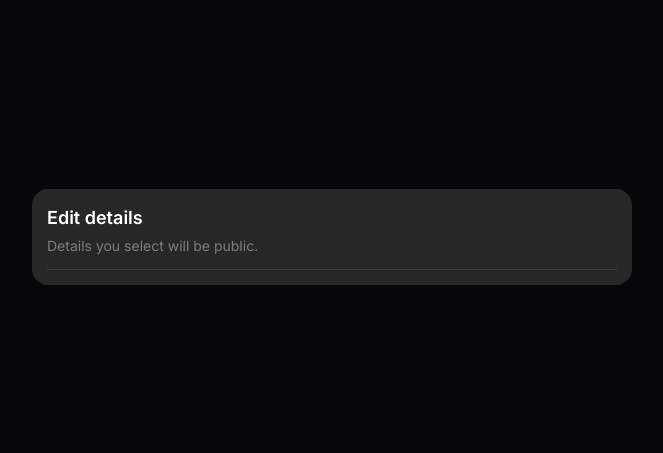
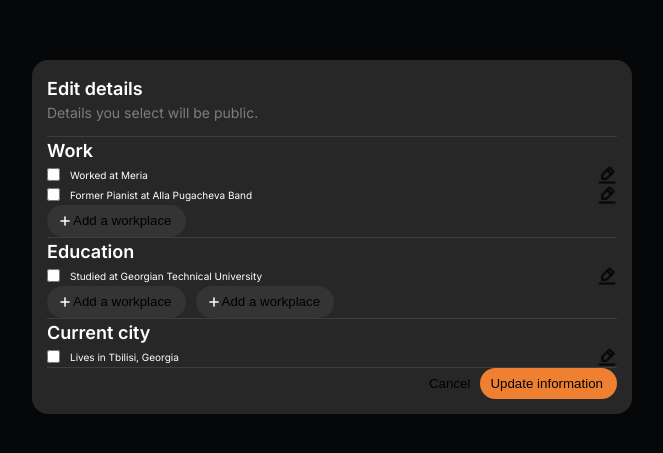
Before and after one commit to BnollarGroup/Bnollar, a React (Create React App) app: page / in a window 1280 px wide. Shown: the part 163-616 px from the top of the page, without its empty margins (308-971 px from the left). Built offline with nearby package versions, Linux system fonts and the light colour scheme.

Commit message:
edit profile

```diff
--- a/src/providers/Modals/Profile/EditDetails/ProfileEditDetails.module.css
+++ b/src/providers/Modals/Profile/EditDetails/ProfileEditDetails.module.css
@@ -10,13 +10,12 @@
   margin-bottom: 1.25em;
 }
 
-.editDetail h3 {
+h3 {
   font-family: Inter;
   font-size: 18px;
   font-style: normal;
   font-weight: 600;
   line-height: 28px;
-  margin-bottom: 4px;
   color: #fff;
 }
 
@@ -28,8 +27,55 @@
   font-weight: 400;
   line-height: 20px;
 }
+
 .editProfileLine {
   width: 100%;
   height: 1px;
   background-color: rgba(255, 255, 255, 0.1);
+  gap: 16px;
+
 }
+
+.editWork div{
+  display: flex;
+  align-items: center;
+  justify-content: space-between;
+}
+
+.editWork div div {
+  gap: 1em;
+}
+
+.editWork div p {
+  color: #fff;
+}
+
+.editWork img{
+  width: 20px;
+  height: 20px;
+  cursor: pointer;
+}
+
+.editBtn{
+  border-radius: 5.3125em;
+  background: rgba(255, 255, 255, 0.06);
+  display: flex;
+  padding: 8px 14px 8px 10px;
+  align-items: center;
+}
+
+.btnContainer{
+  display: flex;
+  gap: 1em;
+}
+
+.orangeBtn{
+  background: #EF8031;
+}
+.btnContainer .cancelBtn {
+  background-color: transparent;
+}
+.updateInformation{
+  display: flex;
+  justify-content: flex-end;
+}
--- a/src/providers/Modals/Profile/EditDetails/index.tsx
+++ b/src/providers/Modals/Profile/EditDetails/index.tsx
@@ -1,15 +1,102 @@
 import Modal from "components/Modal";
 import style from "./ProfileEditDetails.module.css";
+import editIcon from "lib/resources/images/icons/edit.png"
+import plusIcon from "lib/resources/images/icons/plus.png"
+import clsx from "clsx";
 
 export default function ProfileEditDetailsModal() {
   return (
     <Modal>
       <div className={style.editDetailContainer}>
+
         <div className={style.editDetail}>
           <h3>Edit details</h3>
           <p>Details you select will be public.</p>
         </div>
+
         <div className={style.editProfileLine}></div>
+
+        <div className={style.editWork}>
+          <h3>Work</h3>
+          <div>
+            <div>
+              <input type="checkbox" name="" id="" />
+              <p>Worked at Meria</p>
+            </div>
+            <div>
+              <img src={editIcon} alt="" />
+            </div>
+          </div>
+        </div>
+
+        <div className={style.editWork}>
+          <div>
+            <div>
+              <input type="checkbox" name="" id="" />
+              <p>Former Pianist at Alla Pugacheva Band</p>
+            </div>
+            <div>
+              <img src={editIcon} alt="" />
+            </div>
+          </div>
+        </div>
+
+        <button className={style.editBtn}>
+          <img src={plusIcon} alt="" />
+
+          Add a workplace
+        </button>
+        <div className={style.editProfileLine}></div>
+
+        <div className={style.editWork}>
+          <h3>Education</h3>
+          <div>
+            <div>
+              <input type="checkbox" name="" id="" />
+              <p>Studied at Georgian Technical University</p>
+            </div>
+            <div>
+              <img src={editIcon} alt="" />
+            </div>
+          </div>
+        </div>
+        <div className={style.btnContainer}>
+          <button className={style.editBtn}>
+            <img src={plusIcon} alt="" />
+
+            Add a workplace
+          </button>
+          <button className={style.editBtn}>
+            <img src={plusIcon} alt="" />
+
+            Add a workplace
+          </button>
+        </div>
+        <div className={style.editProfileLine}></div>
+
+        <div className={style.editWork}>
+          <h3>Current city</h3>
+          <div>
+            <div>
+              <input type="checkbox" name="" id="" />
+              <p>Lives in Tbilisi, Georgia</p>
+            </div>
+            <div>
+              <img src={editIcon} alt="" />
+            </div>
+          </div>
+        </div>
+        <div className={style.editProfileLine}></div>
+        <div className={style.updateInformation}>
+          <div className={style.btnContainer}>
+            <button className={style.cancelBtn}>
+              Cancel
+            </button>
+            <button className={clsx(style.editBtn, style.orangeBtn)}>
+              Update information
+            </button>
+          </div>
+        </div>
       </div>
     </Modal>
   );
```
